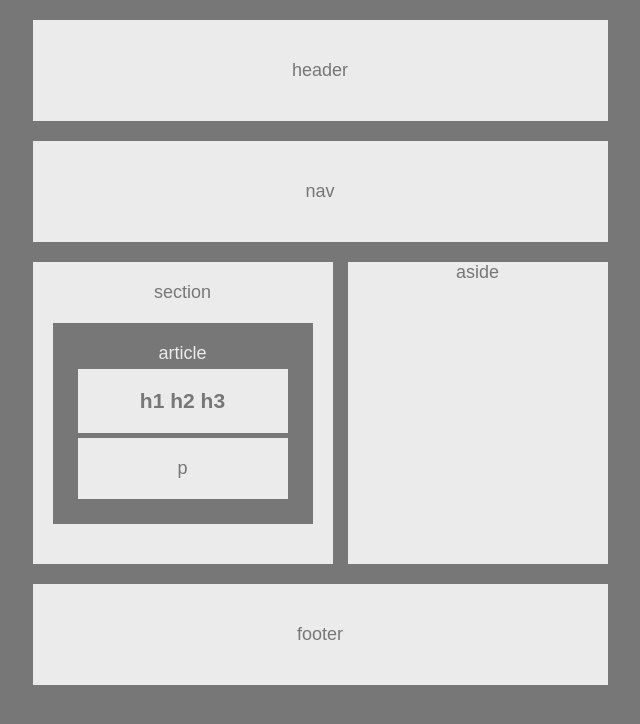
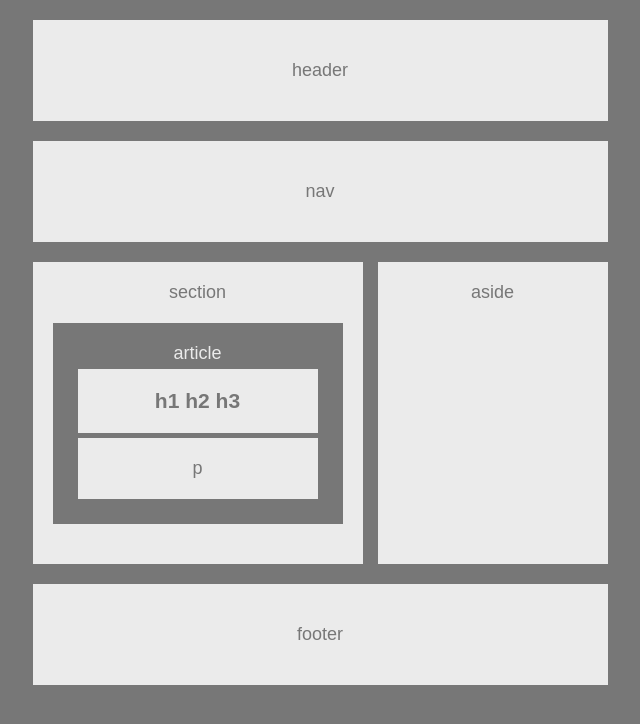
Before and after one commit to juan-camilo11/Hw-Wireframe, a plain HTML site: page index.html in a window 1280 px wide. Shown: the whole page, without its empty margins (320-960 px from the left). Drawn offline with Linux system fonts and the light colour scheme.

Commit message:
revised with floats

```diff
--- a/index.html
+++ b/index.html
@@ -10,6 +10,7 @@
     <header> header </header>
 
     <nav> nav </nav>
+
     <div class="wrapper">
         <aside>
             aside
@@ -24,6 +25,7 @@
             </article>
         </section>
     </div>
+    <div style="clear: both;" ></div>
     <footer>
         footer
     </footer>
--- a/style.css
+++ b/style.css
@@ -54,6 +54,7 @@ footer {
     margin: 20px auto 20px auto;
     padding: 40px;
     width: 495px;
+    clear: both;
 
 
 }
@@ -61,9 +62,10 @@ footer {
 aside {
     text-align: center;
     background: #ebebeb;
-    width: 260px;
+    width: 230px;
     float: right;
-    padding-bottom: 281px;
+    padding-bottom: 261px;
+    padding-top: 20px;
 
 
 
@@ -74,8 +76,9 @@ aside {
 section {
     text-align: center;
     background: #ebebeb;
-    width: 260px;
+    width: 290px;
     padding: 20px;
+    float: left;
 
 
 
@@ -93,6 +96,7 @@ article {
 
     margin: 20px auto 20px auto;
     width: 575px;
+    clear: both;
 
 
 
```
